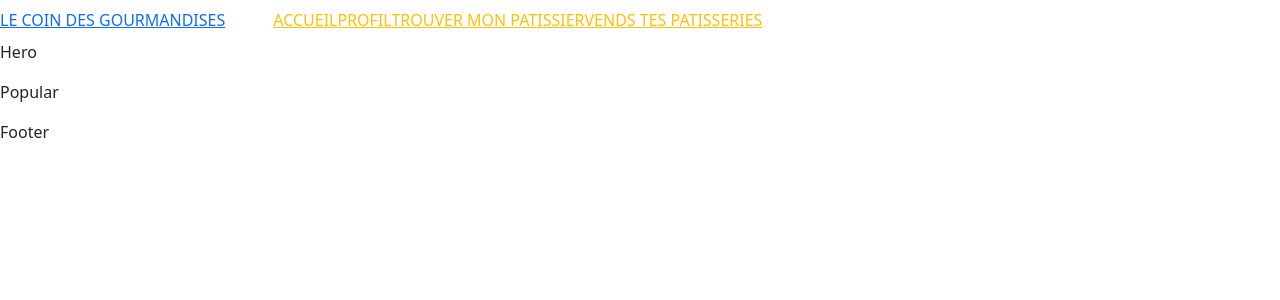
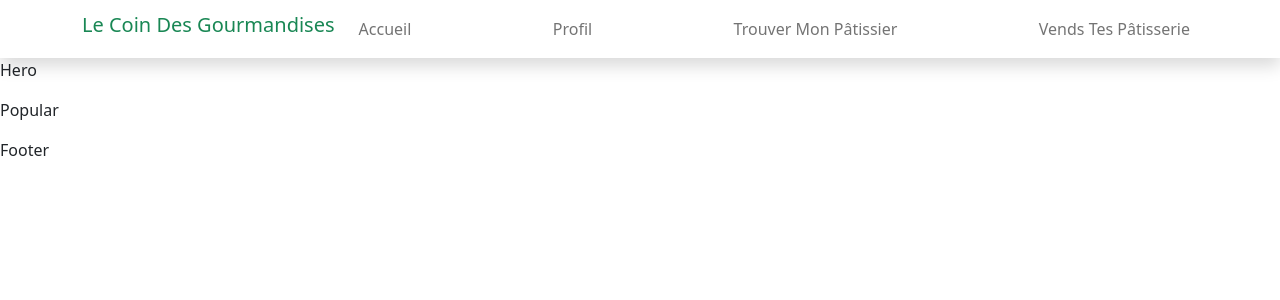
Before and after one commit to Meriambm93/caker_project, a Next.js app in the folder caker/: page / in a window 1280 px wide. Shown: the top 300 px of the page. Built offline with nearby package versions, Linux system fonts and the light colour scheme.

Commit message:
style: header

```diff
--- a/caker/src/components/Header.jsx
+++ b/caker/src/components/Header.jsx
@@ -1,43 +1,83 @@
 const Header = () => {
   return (
-    <nav className="navbar navbar-expand-lg navbar-light">
-      <div className="flex items-center flex-shrink-0 text-warning mr-6 w-1/3">
-        <span className="ml-10 text-2xl font-medium tracking-tight">
-          <a href="#">LE COIN DES GOURMANDISES</a>
-        </span>
-      </div>
-      <div className="w-1/2 block flex-grow lg:flex lg:items-center lg:w-auto">
-        <div className="text-sm lg:flex-grow px-5">
+    <nav className="navbar navbar-expand-lg navbar-light shadow">
+      <div className="container d-flex justify-content-between align-items-center">
+        <a
+          className="navbar-brand text-success logo h1 align-self-center"
+          href="index.html"
+        >
+          Le Coin Des Gourmandises
+        </a>
+
+        <button
+          className="navbar-toggler border-0"
+          type="button"
+          data-bs-toggle="collapse"
+          data-bs-target="#templatemo_main_nav"
+          aria-controls="navbarSupportedContent"
+          aria-expanded="false"
+          aria-label="Toggle navigation"
+        >
+          <span className="navbar-toggler-icon"></span>
+        </button>
+
+        <div
+          className="
+            align-self-center
+            collapse
+            navbar-collapse
+            flex-fill
+            d-lg-flex
+            justify-content-lg-between
+          "
+          id="templatemo_main_nav"
+        >
+          <div className="flex-fill">
+            <ul className="nav navbar-nav d-flex justify-content-between mx-lg-auto">
+              <li className="nav-item">
+                <a className="nav-link" href="index.html">
+                  Accueil
+                </a>
+              </li>
+              <li className="nav-item">
+                <a className="nav-link" href="profil.html">
+                  Profil
+                </a>
+              </li>
+              <li className="nav-item">
+                <a className="nav-link" href="patissier.html">
+                  Trouver Mon Pâtissier
+                </a>
+              </li>
+              <li className="nav-item">
+                <a className="nav-link" href="vends_tes_patisserie.html">
+                  Vends Tes Pâtisserie
+                </a>
+              </li>
+            </ul>
+          </div>
+          <div className="navbar align-self-center d-flex">
+            <div className="d-lg-none flex-sm-fill mt-3 mb-4 col-7 col-sm-auto pr-3"></div>
+          </div>
+
           <a
-            href="#responsive-header"
-            className="mt-4 inline-block text-warning hover:text-mypurple mr-10"
+            className="nav-icon position-relative text-decoration-none"
+            href="sign-in.html"
           >
-            ACCUEIL
+            <i className="fa fa-fw fa-user text-dark mr-8"></i>
+            <span
+              className="
+                  position-absolute
+                  top-0
+                  left-100
+                  translate-middle
+                  badge
+                  rounded-pill
+                  bg-light
+                  text-dark
+                "
+            ></span>
           </a>
-          <a
-            href="#responsive-header"
-            className="mt-4 inline-block text-warning hover:text-danger mr-10"
-          >
-            PROFIL
-          </a>
-          <a
-            href="#responsive-header"
-            className="mt-4 inline-block text-warning hover:text-danger mr-10"
-          >
-            TROUVER MON PATISSIER
-          </a>
-          <a
-            href="#responsive-header"
-            className="mt-4 inline-block text-warning hover:text-danger"
-          >
-            VENDS TES PATISSERIES
-          </a>
-        </div>
-        <div>
-          <a
-            href="#"
-            className="text-xl mt-4 mr-10 inline-block text-dark hover:text-danger"
-          ></a>
         </div>
       </div>
     </nav>
```
